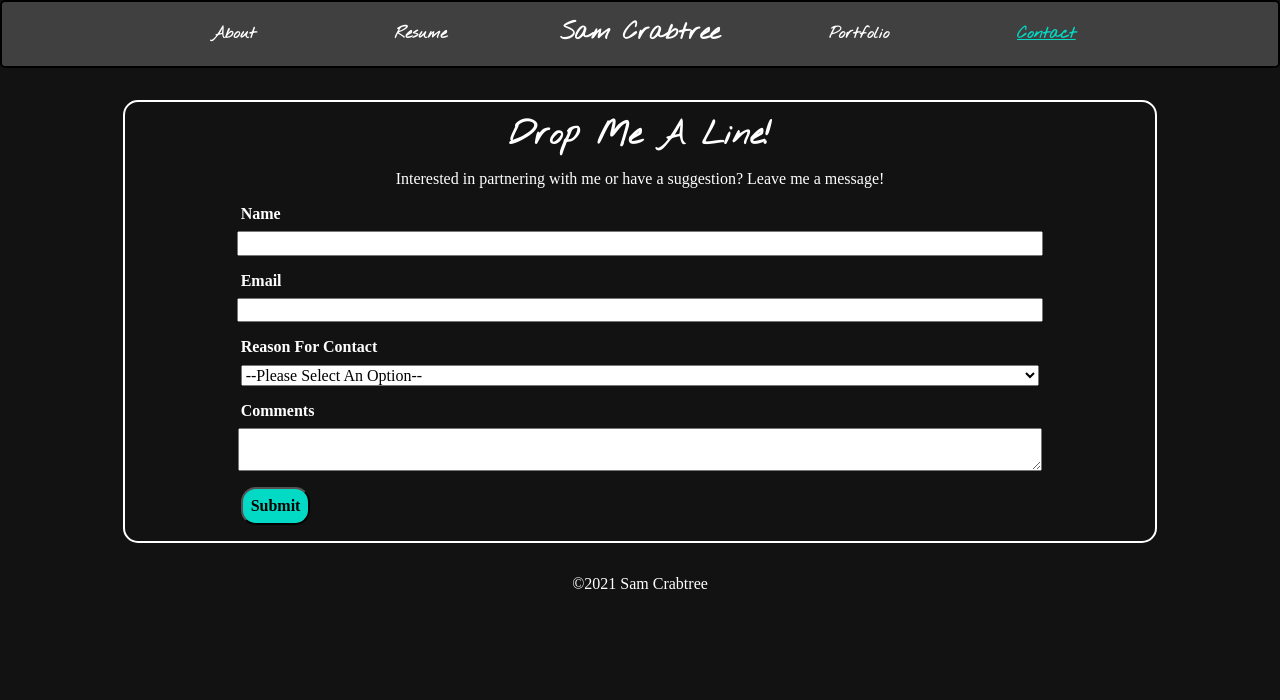
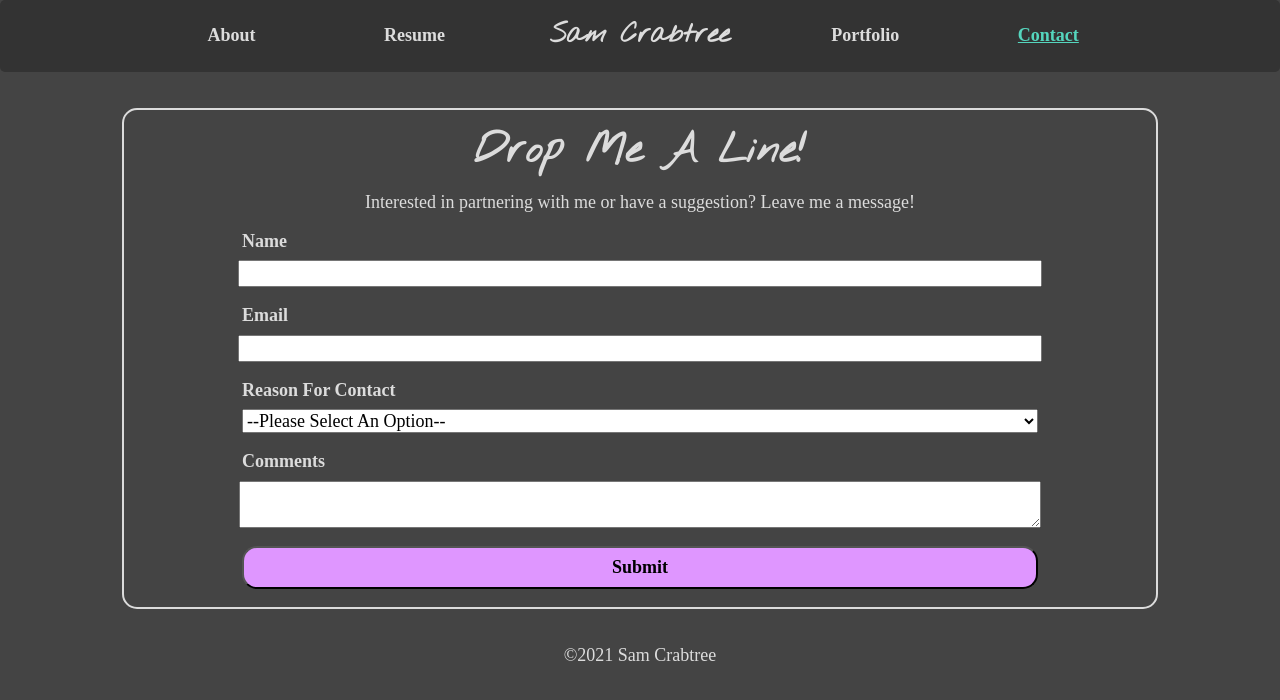
Before and after one commit to SamCrabtree/Portfolio, a plain HTML site: page contact.html in a window 1280 px wide. Drawn offline with Linux system fonts and the dark colour scheme.

Commit message:
fixed accesibility colors

```diff
--- a/styles/styles.css
+++ b/styles/styles.css
@@ -2,16 +2,16 @@
 @import url('https://fonts.googleapis.com/css2?family=Nothing+You+Could+Do&display=swap');
 
 body{
-    background-color: white;
-    color: black;
+    background-color: #ffffff;
+    color: #262626;
     margin: 0;
+    font-size: 18px;
 }
 
 header{
 margin-top: 0;
 padding: .5em;
-border: black solid 2px;
-background-color: #E8EAF6;
+background-color: #D0D0D0;
 }
 
 main{
@@ -22,8 +22,9 @@ footer{
     text-align: center;
 }
 
-h1, h2, h3, h4{
+h1{
     font-family: 'Nothing You Could Do', cursive;
+    font-size: 2.25em;
 }
 
 
@@ -56,7 +57,7 @@ h1, h2, h3, h4{
 
 .link a:hover{
     color:green;
-
+    text-decoration: underline;
 }
 
 .logo a:hover{
@@ -70,7 +71,6 @@ h1, h2, h3, h4{
     padding:.25em;
     text-align: center;
     min-width: 100px;
-    font-family: 'Nothing You Could Do', cursive;
     font-weight: bold;
 }
 
@@ -79,6 +79,7 @@ h1, h2, h3, h4{
 .logo{
     font-size: 1.5em;
     order:-1;
+    font-family: 'Nothing You Could Do', cursive;
 }
 
 .logo a{
@@ -135,6 +136,7 @@ h1, h2, h3, h4{
 
 .title-r{
     width: 80%;
+    max-width: 70em;
     margin: auto;
     margin-bottom:5px;
     padding: 1em;
@@ -147,6 +149,7 @@ h1, h2, h3, h4{
 }
 .item-r{
     width: 80%;
+    max-width: 70em;
     margin: auto;
     margin-bottom:5px;
     padding: 1em;
@@ -199,6 +202,7 @@ h1, h2, h3, h4{
 
 .content{
     width: 80%;
+    max-width: 50em;
     margin:auto;
     margin-bottom: 2em;
 }
@@ -296,6 +300,7 @@ h1, h2, h3, h4{
 
 .form input, .form label, .form h1, .form select, .form textarea{
     width: 80%;
+    max-width: 50em;
     display: block;
     margin: auto;
 }
@@ -307,7 +312,11 @@ h1, h2, h3, h4{
 .form button{
     display: block;
     margin:auto;
-    margin-left: 10%;
+    width:80%;
+    max-width: 50em;
+    min-width: 40px;
+    background-color: #DF96FF;
+
 }
 
 .form input, .form select,.form textarea{
@@ -323,7 +332,9 @@ h1, h2, h3, h4{
     display: inline-block;
     border-radius: 15px;
     padding: .5em;
+    margin: auto;
     font-weight: bold;
+    min-width: 40px;
    }
 
 
@@ -357,6 +368,7 @@ only screen and (min-width:700px) and (orientation: landscape){
 
     .nav:hover{
         transform: rotate(5deg);
+
     }
 
     .logo{
@@ -436,8 +448,9 @@ only screen and (min-width:700px) and (orientation: landscape){
     }
 
     .nav:hover{
-        transform: rotate(5deg);
+        transform: scale(1.5);
     }
+
 
 
     #menu{
@@ -452,7 +465,7 @@ only screen and (min-width:700px) and (orientation: landscape){
     }
 
     .logo:hover{
-        transform: rotate(0deg);
+        transform: scale(1.5);
     }
 
     .menuIcon{
@@ -499,13 +512,13 @@ only screen and (min-width:700px) and (orientation: landscape){
 
     /* COLOR SETTINGS ONLY */
 body{
-    color: #FFFFFF;
-    background-color: #121212;
+    color: #DCDCDC;
+    background-color: #444444;
 
 }
 
 header{
-    background-color: #404040;
+    background-color: #333333;
 }
 
 img{
@@ -513,29 +526,30 @@ img{
 }
 
 .menuIcon{
-    color: #FFFFFF;
+    color: #DCDCDC;
 }
 
 .link a{
-    color: #FFFFFF;
+    color: #DCDCDC;
 
 }
 
 .link a:hover{
-    color:#BB86FC;
+    color:#E3AEFF;
+
 
 }
 
 .logo a {
-    color: #FFFFFF;
+    color: #DCDCDC;
 }
 
 .logo a:hover {
-    color: #FFFFFF;
+    color: #DCDCDC;
 }
 
 .active a{
-    color:#03DAC6;
+    color:#55D6BE;
     text-decoration:underline;
 }
 
@@ -548,7 +562,7 @@ img{
 }
 
 .pic{
-    border: #FFFFFF 3px solid;
+    border: #DCDCDC 3px solid;
 }
 
 .table th{
@@ -557,26 +571,26 @@ img{
 }
 
 .table tr{
-    background-color:#FFFFFF;
+    background-color:#DCDCDC;
     color: black;
 }
 .table tr:nth-child(2n+3){
     background-color:#404040;
-    color: #FFFFFF;
+    color: #DCDCDC;
 }
 
 .table tr:hover{
     background-color: #CF6679;
-    color: #ffffff;
+    color: #DCDCDC;
 }
 
 
 .form{
-    border-color: #ffffff;
+    border-color: #DCDCDC;
 }
 
 .submit{
-    background-color:#03DAC6;
+    background-color:#55D6BE;
     color:black;
 }
 
```
